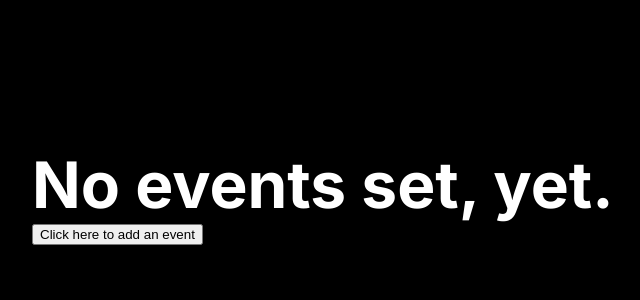
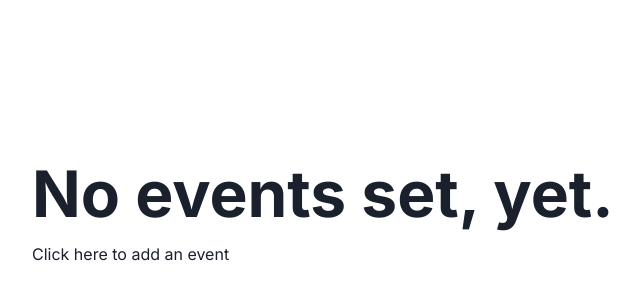
Before and after one commit to 4ndrs/timezoned-events, a Next.js app: page / in a window 1280 px wide. Shown: the part 74-374 px from the top of the page, without its empty margins (126-766 px from the left). Built offline with nearby package versions, Linux system fonts and the light colour scheme.

Commit message:
Add Chakra UI

```diff
--- a/package.json
+++ b/package.json
@@ -10,11 +10,16 @@
     "test": "jest --watch"
   },
   "dependencies": {
+    "@chakra-ui/next-js": "^2.1.3",
+    "@chakra-ui/react": "^2.6.0",
+    "@emotion/react": "^11.10.6",
+    "@emotion/styled": "^11.10.6",
     "@types/node": "18.15.9",
     "@types/react": "18.0.29",
     "@types/react-dom": "18.0.11",
     "eslint": "8.36.0",
     "eslint-config-next": "13.2.4",
+    "framer-motion": "^10.12.4",
     "next": "13.2.4",
     "react": "18.2.0",
     "react-dom": "18.2.0",
--- a/pages/_app.tsx
+++ b/pages/_app.tsx
@@ -1,4 +1,6 @@
+import { ChakraProvider } from "@chakra-ui/react";
 import { Inter } from "next/font/google";
+
 import "@/styles/globals.css";
 
 import type { AppProps } from "next/app";
@@ -6,9 +8,11 @@ import type { AppProps } from "next/app";
 const inter = Inter({ subsets: ["latin"] });
 
 const App = ({ Component, pageProps }: AppProps) => (
-  <main className={inter.className}>
-    <Component {...pageProps} />
-  </main>
+  <ChakraProvider>
+    <main className={inter.className}>
+      <Component {...pageProps} />
+    </main>
+  </ChakraProvider>
 );
 
 export default App;
```
Also changed, not shown: 1 other file (tests, documents, lock files or other folders).
